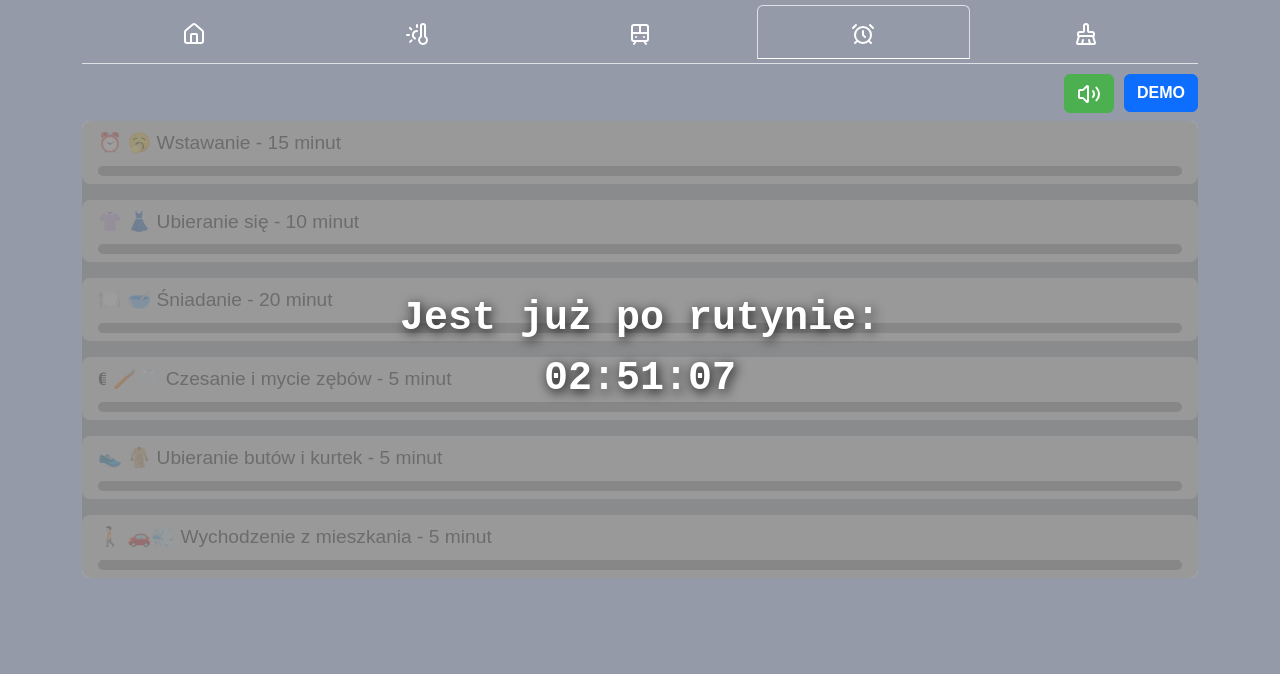
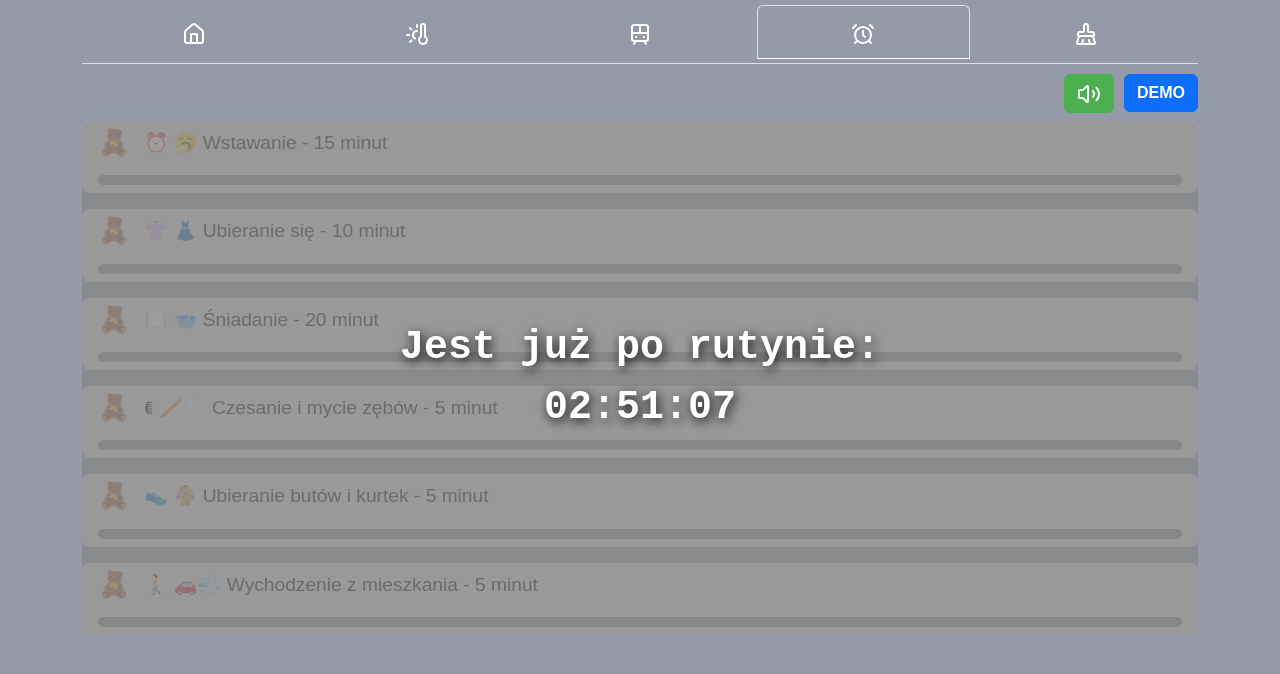
Before and after one commit to cagaragrzegorz/home-app, a React (Create React App) app: page / in a window 1280 px wide. Both pictures are taken after a click on the tab 863 px from the left and 32 px from the top of the page. Shown: the top 674 px of the page. Built offline with nearby package versions, Linux system fonts and the light colour scheme.

Commit message:
*adding teddy bear on friday

```diff
--- a/src/tabs/morningRoutine/MorningRoutine.tsx
+++ b/src/tabs/morningRoutine/MorningRoutine.tsx
@@ -1,8 +1,8 @@
-import React, {CSSProperties, useContext, useEffect, useState} from 'react';
+import React, {CSSProperties, useContext, useEffect, useState, useMemo} from 'react';
 import {Volume2, VolumeOff} from "lucide-react";
 import notificationSound from '../../assets/sounds/notification.mp3';
 import {Button, Col, Container, ListGroup, Row} from "react-bootstrap";
-import styled from "styled-components";
+import styled, {keyframes} from "styled-components";
 import {AppContext} from "../../context/AppContext";
 
 type Stage = {
@@ -43,6 +43,10 @@ const initialRoutineStartTime: RoutineStartTime = {
 export const MorningRoutine: React.FC = () => {
 
     const {appData} = useContext(AppContext);
+
+    const isFriday = useMemo(() => {
+        return appData.day === 'piątek';
+    }, [appData.day]);
 
     // morning routine stages
     const [stages, setStages] = useState<Stage[]>(initialStages)
@@ -112,7 +116,7 @@ export const MorningRoutine: React.FC = () => {
             calculateStageTime(Math.floor(remaining / 1000));
         } else if (isRoutineActive && isStageTimeCalculated) {
             const remaining = appData.timestamp - todayTargetTime;
-            setElapsedTime((prev) => {
+            setElapsedTime(() => {
                 if (currentStageIndex >= stages.length) return 0;
                 const currentDuration = getCurrentDuration(remaining);
                 if (currentDuration >= stages[currentStageIndex].durationInSeconds) {
@@ -252,6 +256,7 @@ export const MorningRoutine: React.FC = () => {
                                 <Col
                                     style={{fontSize: '1.2rem', marginBottom: '0.5rem', textAlign: 'left'}}>
                                     {stage.name}
+                                    {isFriday && (<TeddyEmoji>🧸&nbsp;&nbsp;</TeddyEmoji>)}
                                     {isActive && (
                                         <div style={{marginBottom: '0.5rem', textAlign: 'end', float: 'right'}}>
                                             Pozostało: {getRemainingTime(stage.durationInSeconds, elapsedTime)}
@@ -318,3 +323,21 @@ const ProgressBarFiller = styled.div<{ $progress: number; $isActive: boolean }>`
     background-color: ${props => (props.$isActive ? '#fff' : '#888')};
     transition: width 1s linear;
 `;
+
+const floatAnim = keyframes`
+    0% {
+        transform: translateY(0);
+    }
+    50% {
+        transform: translateY(-6px);
+    }
+    100% {
+        transform: translateY(0);
+    }
+`;
+
+const TeddyEmoji = styled.span`
+    float: left;
+    animation: ${floatAnim} 2s ease-in-out infinite;
+    font-size: 1.6rem;
+`;
```
